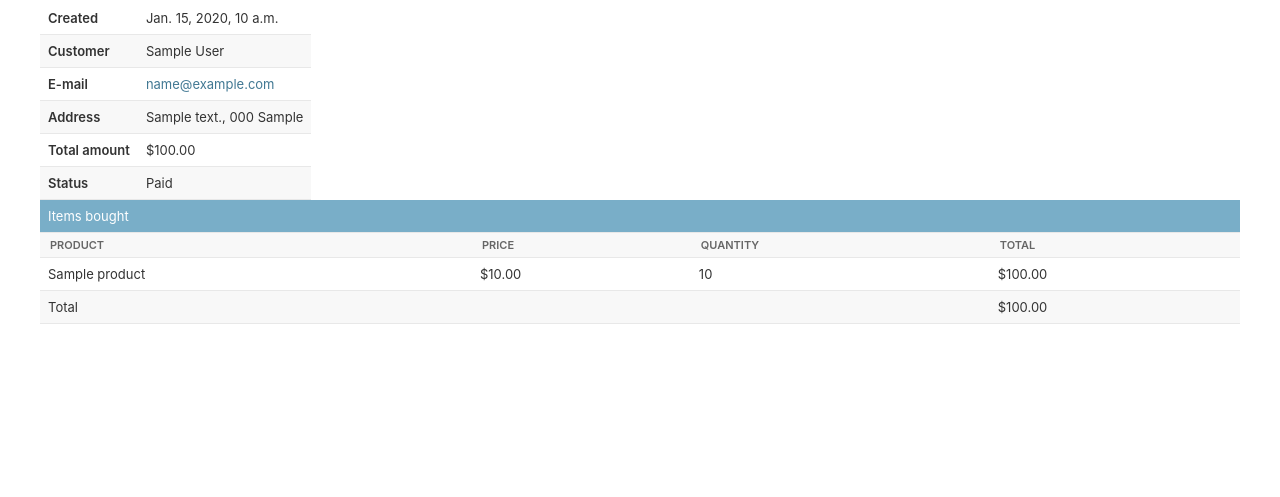
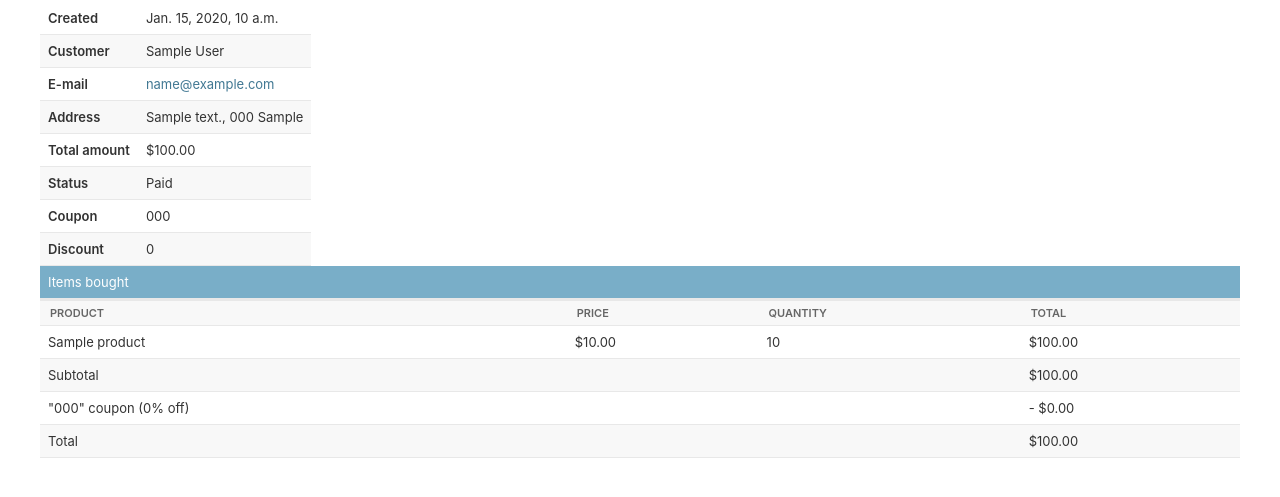
Before and after one commit to Cell20/MyShop, a Django app: page /orders/admin/order/1/ in a window 1280 px wide. Shown: the part 148-645 px from the top of the page. Run offline with Django 4.2, Linux system fonts and the light colour scheme; a user stored in the database is signed in; tables that the repository leaves empty hold one stand-in row (values such as "Sample post"); parts of the project's set-up code (start-up, migrations or seed data) failed here and were passed over.

Commit message:
Modified admin order detail template and Order PDF.

```diff
--- a/cart/templates/cart/detail.html
+++ b/cart/templates/cart/detail.html
@@ -44,7 +44,6 @@
 				{% endwith %}
 			{% endfor %}
 
-
 			{% if cart.coupon %}
 				<tr class="subtotal">
 					<td>Subtotal</td>
--- a/orders/models.py
+++ b/orders/models.py
@@ -23,15 +23,23 @@ class Order(models.Model):
     discount = models.IntegerField(
         default=0, validators=[MinValueValidator(0), MaxValueValidator(100)])
 
+    def get_total_cost(self):
+        total_cost = sum(item.get_cost() for item in self.items.all())
+        return total_cost
+
+    def get_discount(self):
+        if self.coupon:
+            return (self.coupon.discount / Decimal(100) * self.get_total_cost())
+        return Decimal(0)
+
+    def get_total_cost_after_discount(self):
+        return self.get_total_cost() - self.get_discount()
+
     class Meta:
         ordering = ('-created',)
 
     def __str__(self):
         return f'Order {self.id}'
-
-    def get_total_cost(self):
-        total_cost = sum(item.get_cost() for item in self.items.all())
-        return total_cost - total_cost * (self.discount / Decimal(100))
 
 
 class OrderItem(models.Model):
--- a/orders/templates/admin/orders/order/detail.html
+++ b/orders/templates/admin/orders/order/detail.html
@@ -46,6 +46,14 @@
 			<th>Status</th>
 			<td>{% if order.paid %}Paid{% else %}Pending payment{% endif %}</td>
 		</tr>
+		<tr>
+			<th>Coupon</th>
+			<td>{{ order.coupon.code }}</td>
+		</tr>
+		<tr>
+			<th>Discount</th>
+			<td>{{ order.discount }}</td>
+		</tr>
 	</table>
 
 	<div class="module">
@@ -68,9 +76,27 @@
 						<td class="num">${{ item.get_cost }}</td>
 					</tr>
 				{% endfor %}
+
+				{% if order.coupon %}
+				<hr>
+				<tr class="subtotal">
+					<td>Subtotal</td>
+					<td colspan="2"></td>
+					<td class="num">${{ order.get_total_cost|floatformat:2 }}</td>
+				</tr>
+				<tr>
+					<td>
+						"{{ order.coupon.code }}" coupon
+						({{ order.discount }}% off)
+					</td>
+					<td colspan="2"></td>
+					<td class="num neg">- ${{ order.get_discount|floatformat:2 }}</td>
+				</tr>
+			{% endif %}
+			<hr>
 				<tr class="total">
 					<td colspan="3">Total</td>
-					<td class="num">${{ order.get_total_cost }}</td>
+					<td class="num">${{ order.get_total_cost_after_discount|floatformat:2 }}</td>
 				</tr>
 			</tbody>
 		</table>
--- a/orders/views.py
+++ b/orders/views.py
@@ -11,6 +11,9 @@ from django.conf import settings
 from django.http import HttpResponse
 from django.template.loader import render_to_string
 import weasyprint
+from decimal import Decimal
+
+# convert cart.get_discount into order.get_discount to avoid sessions issues
 
 
 def order_create(request):
@@ -23,6 +26,7 @@ def order_create(request):
             if cart.coupon:
                 order.coupon = cart.coupon
                 order.discount = cart.coupon.discount
+                order.code = cart.coupon.code
             order.save()
             for item in cart:
                 OrderItem.objects.create(
@@ -30,7 +34,6 @@ def order_create(request):
 
             # delay method of task to execute it asynchronously, it'll be added to the queue & will be executed by a worker asa its idle.
             order_created(order.id)
-            # clear the cart
             cart.clear()
             # set the order in the session
             request.session['order_id'] = order.id
```
Also changed, not shown: orders/templates/orders/order/pdf.html (+19 -1 lines).
